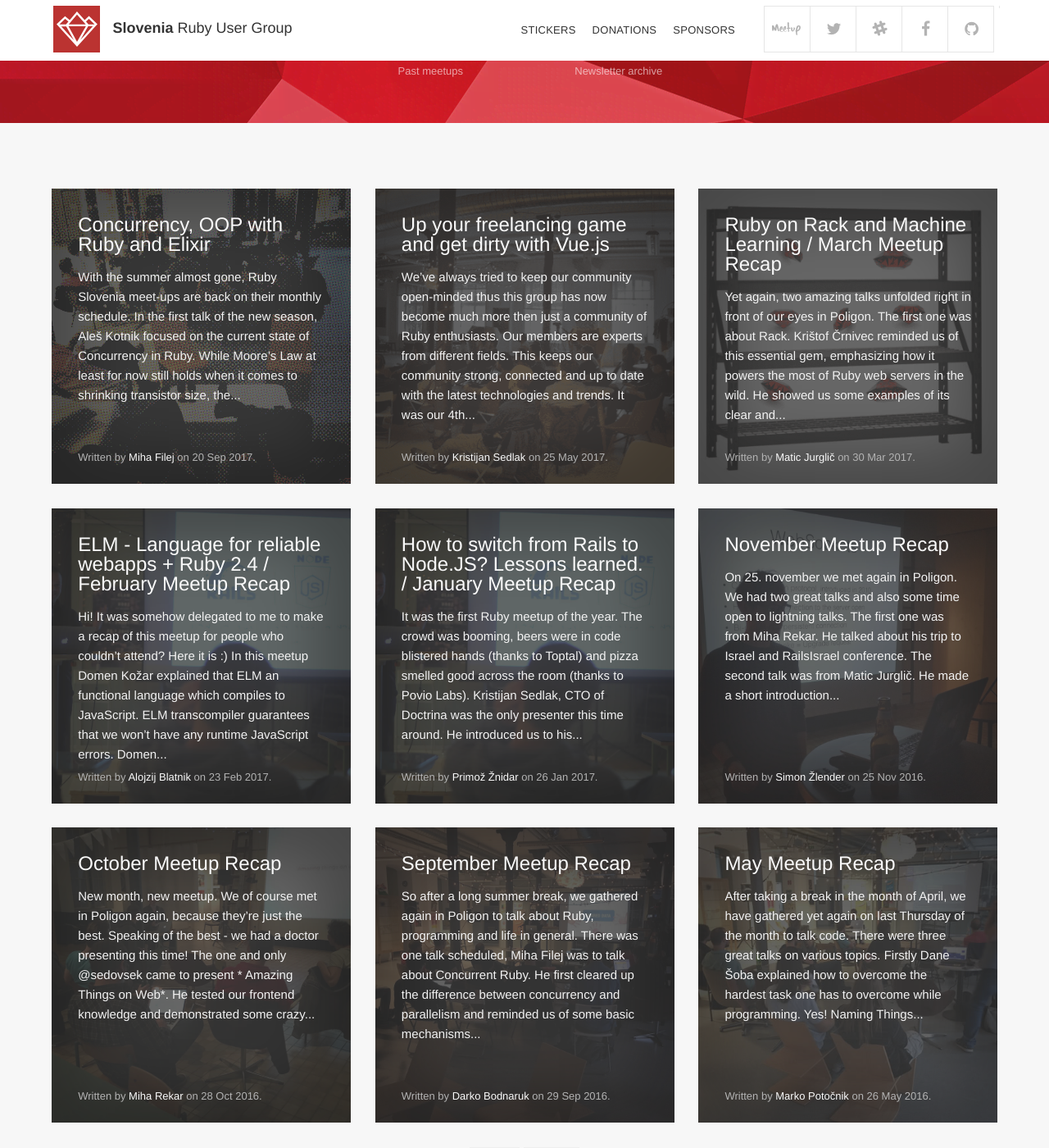
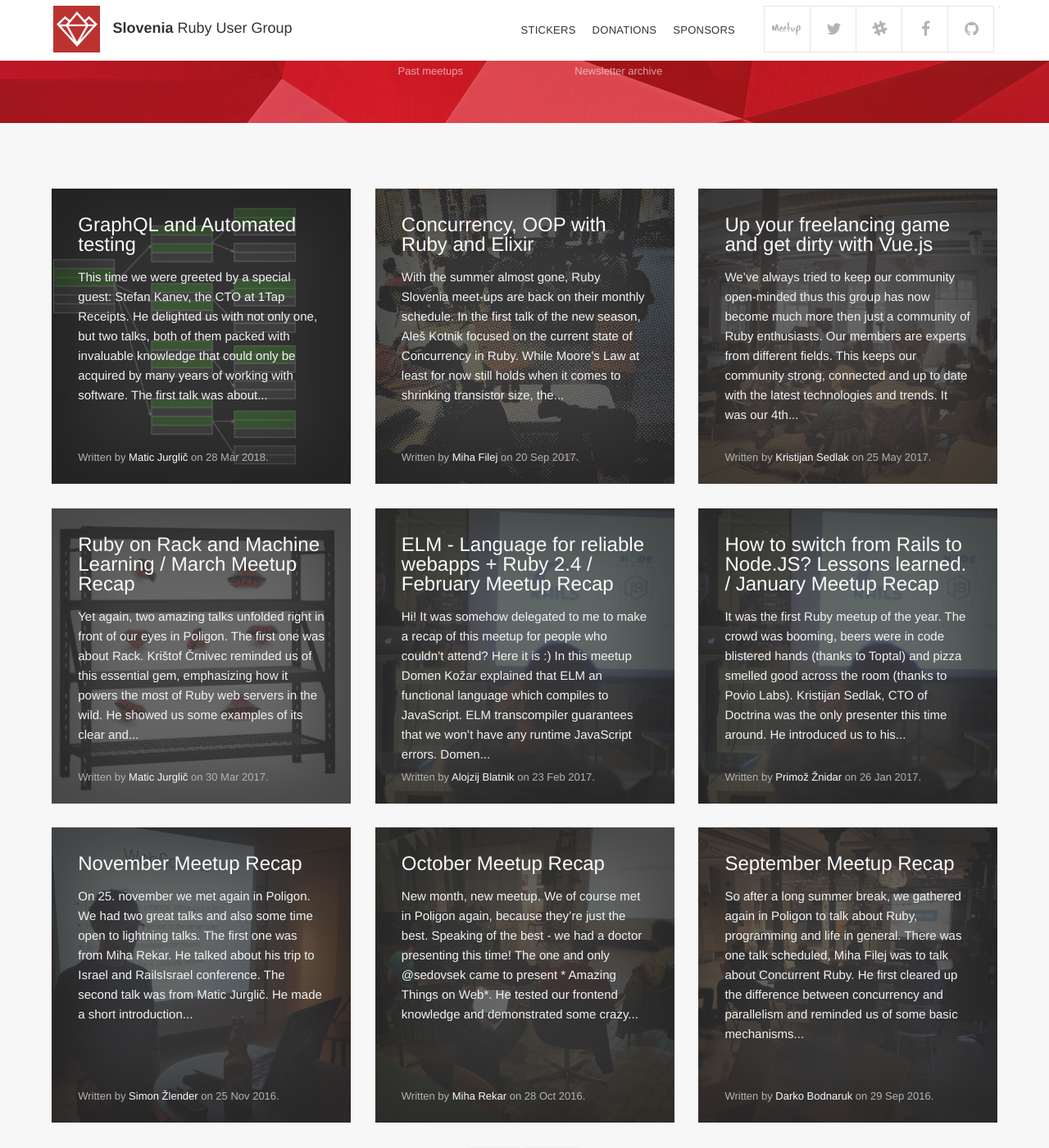
Before and after one commit to RubySlovenia/RubySlovenia.github.io, a Jekyll site: the page built from index.html, in a window 1280 px wide and 1400 px high, scrolled down 250 px. Shown: the whole window at 82% size. Built offline with Jekyll 4.4.1, drawn with Linux system fonts in a browser that asks for light colours; nearby versions of some CDN libraries; the list of posts is cut into pages by our own code.

Commit message:
Add March meetup summary

```diff
--- /dev/null
+++ b/_posts/2018-03-28-march-meetup.md
@@ -0,0 +1,22 @@
+---
+layout: post
+title: GraphQL and Automated testing
+author: jurgen
+bg_photo: /assets/img/posts/2018-03-28-bg.png
+---
+
+This time we were greeted by a special guest: [Stefan Kanev], the CTO at [1Tap Receipts]. He delighted us with not only one, but two talks, both of them packed with invaluable knowledge that could only be acquired by many years of working with software.
+
+The first talk was about GraphQL. Stefan described its pros and the cons, when to use it and when to not use it, making a
+perfect summary for developers who have been wondering about this exciting piece of technology.
+
+<script async class="speakerdeck-embed" data-id="59368e714bed4572a5b0c45e5596d399" data-ratio="1.333125" src="//speakerdeck.com/assets/embed.js"></script>
+
+His second talk had its focus in unveiling the wisdom of automated testing. He explained his opinions on how to structure tests and the testing suite, and argumented them well.
+
+Once again, thanks to [1Tap Receipts] for 🍻 and [Poligon] for 🏢.
+
+[Stefan Kanev]: http://skanev.com/
+[GraphQL]: https://graphql.org/
+[1Tap Receipts]: http://1tapreceipts.com
+[Poligon]: http://www.poligon.si
```
Also changed, not shown: _posts/2017-03-30-march-meetup-recap.md (line endings or trailing spaces), assets/img/posts/2018-03-28-bg.png (added).
